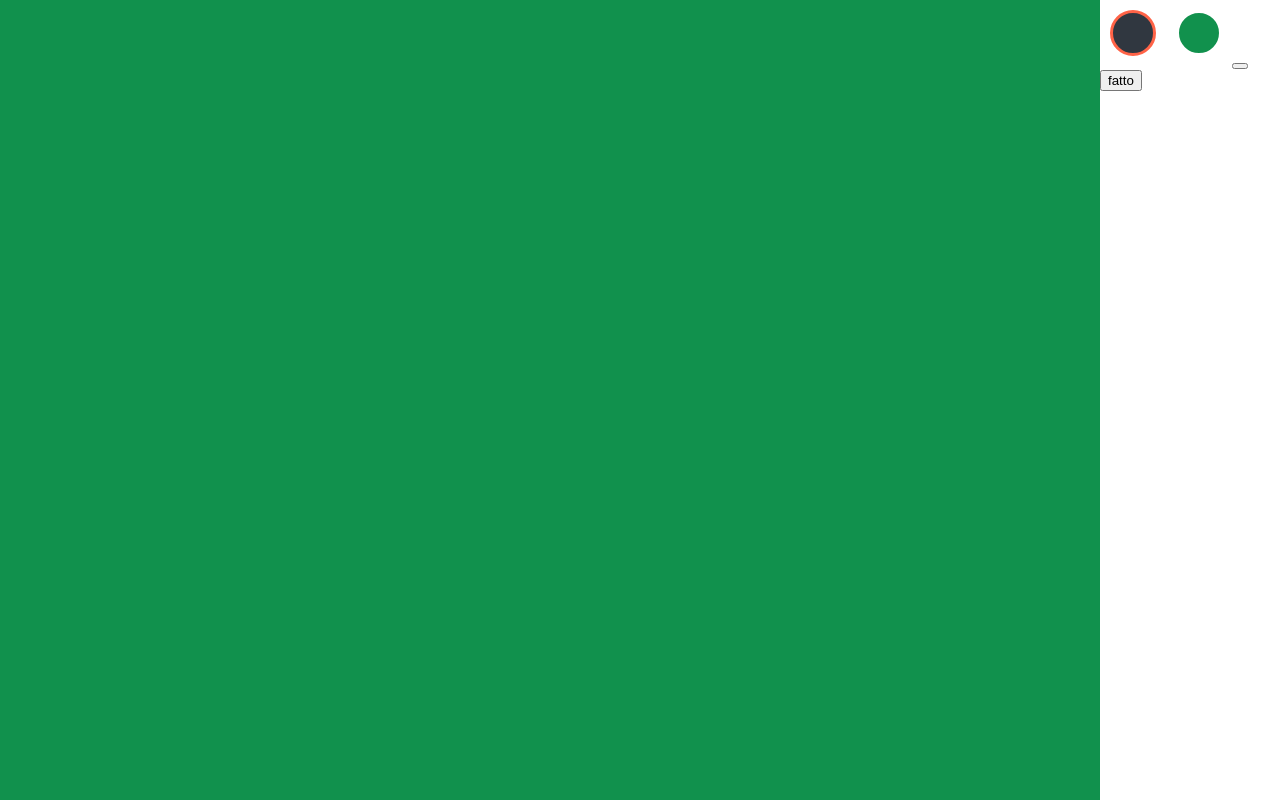
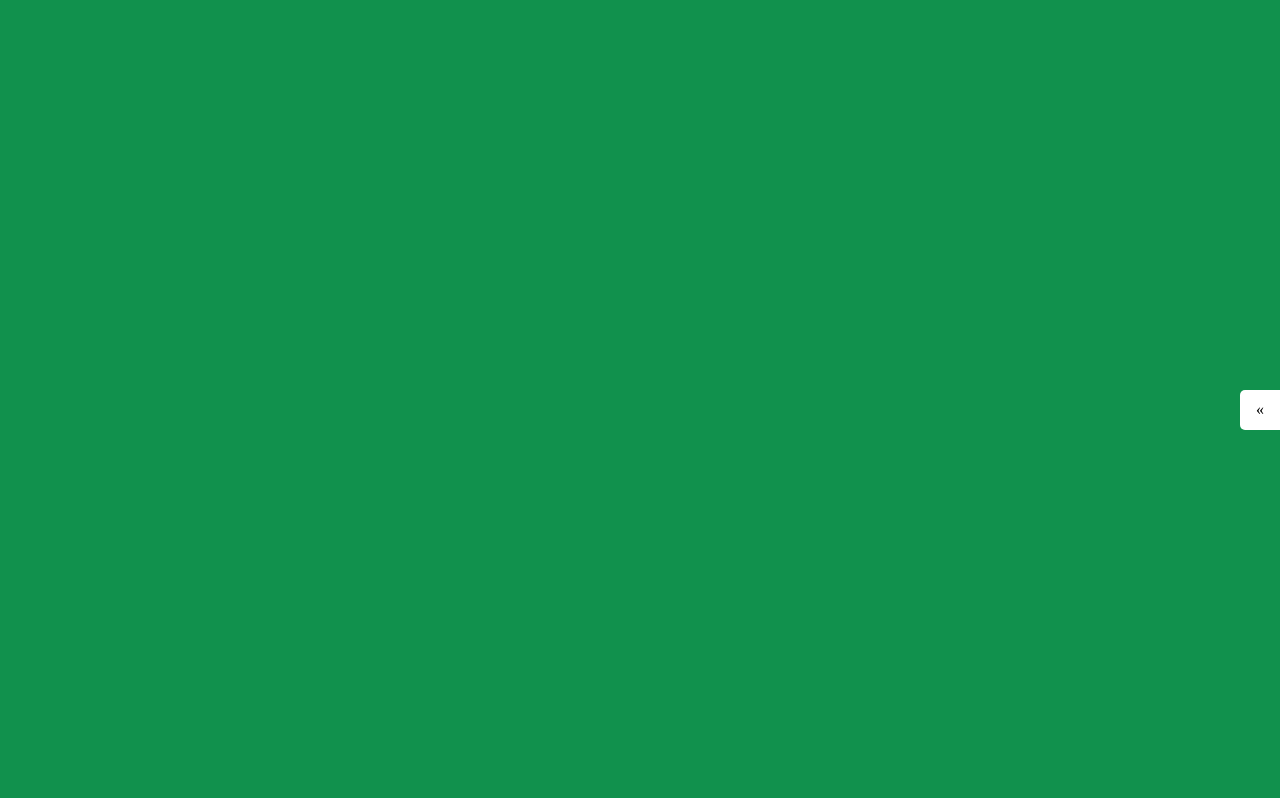
Before and after one commit to dariogiordano/peesta, a React (Create React App) app: page / in a window 1280 px wide. Built offline with nearby package versions, Linux system fonts and the light colour scheme.

Commit message:
sliding dashboard progress

```diff
--- a/src/components/ColorButton/styled/index.js
+++ b/src/components/ColorButton/styled/index.js
@@ -8,7 +8,14 @@ background-color:${props => props.color};
 margin:10px;
 display:inline-block;
 border:3px solid white;
+transition-timing-function: ease-out;
+transition: border 500ms;
 &.selected{border:3px solid tomato}
+&.selected:hover{border:3px solid tomato}
+&:hover{
+    cursor: pointer;
+    border:3px solid #cccccc;
+}
 `;
 
 export default StyledButton;
--- a/src/components/Dashboard/index.js
+++ b/src/components/Dashboard/index.js
@@ -9,6 +9,7 @@ class Dashboard extends React.Component {
     this.buttonClick=this.buttonClick.bind(this);
     this.changeColor=this.changeColor.bind(this);
     this.changeCursor=this.changeCursor.bind(this);
+    this.state={overClass:""};
   }
 
   changeColor(color){
@@ -19,13 +20,20 @@ class Dashboard extends React.Component {
     this.props.onChangeCursor(size);
   }
 
+  static getDerivedStateFromProps(props,state){
+    if(props.alertMsg!==""){
+      return{overClass: "over"};
+    }
+    return {overClass: ""}
+  }
+
   buttonClick(){
-console.log(this.props)
     this.props.onChangeGameStage();
   }
+
   render() {
     return (
-      <StyledDiv>
+      <StyledDiv className={this.state.overClass}>
         <div>{this.props.alertMsg}</div>
         {this.props.gameStage<3 &&
           <div>
--- a/src/components/Dashboard/styled/index.js
+++ b/src/components/Dashboard/styled/index.js
@@ -1,13 +1,39 @@
 import styled from "styled-components";
 const StyledDiv = styled.div`
+padding:10px;
 position:absolute;
 top:0;
-right:0;
+right:-200px;
 width:180px;
+height: 100vh;
 -webkit-user-select: none; /* webkit (safari, chrome) browsers */
 -moz-user-select: none; /* mozilla browsers */
 -khtml-user-select: none; /* webkit (konqueror) browsers */
 -ms-user-select: none; /* IE10+ */
+transition-timing-function: ease-out;
+transition: right 200ms;
+z-index:1;
+background-color:white;
+&:hover{
+    right:0px;
+}
+&.over{
+    right:0px;
+}
+:after{
+    text-align:center;
+    display:block;
+    position:absolute;
+    left:-40px;
+    width:40px;
+    height:40px;
+    top:calc(50% - 20px);
+    line-height:40px;
+    background-color:white;
+    border-radius:5px 0 0 5px;
+    content:"«";
+    color:"#dddddd"
+}
 `;
 
 export default StyledDiv;
--- a/src/components/Grid/index.js
+++ b/src/components/Grid/index.js
@@ -563,7 +563,7 @@ class Grid extends React.Component {
 
   componentDidMount() {
     this.setState(state=>({
-      dimensions:[(Math.floor((window.innerWidth)/this.cellSize)*this.cellSize)-180,Math.floor((window.innerHeight)/this.cellSize)*this.cellSize]
+      dimensions:[(Math.floor((window.innerWidth)/this.cellSize)*this.cellSize),Math.floor((window.innerHeight)/this.cellSize)*this.cellSize]
     }))
   }
   componentDidUpdate() {
@@ -619,10 +619,9 @@ class Grid extends React.Component {
     });
 
     return (
-      <div>
+      <StyledGrid onClick={this.handleClick} onMouseMove={this.handleMove} width={this.state.dimensions[0]}>
         <Loader isLoading={this.state.loading}></Loader>
-        <StyledGrid onClick={this.handleClick} onMouseMove={this.handleMove}>
-          <div>
+        <div className="inner">
           <DottedCanvas
             gameStage={this.state.gameStage}
             trackColor={this.trackColor}
@@ -644,7 +643,6 @@ class Grid extends React.Component {
           }
 
         </div>
-        </StyledGrid>
         <Dashboard
         gameStage={this.state.gameStage}
         trackColor={this.trackColor}
@@ -658,7 +656,7 @@ class Grid extends React.Component {
         alertMsg={this.state.alertMsg}
         brushColor={this.state.brushColor}
       />
-        </div>
+      </StyledGrid>
     );
   }
 }
--- a/src/components/Grid/styled/index.js
+++ b/src/components/Grid/styled/index.js
@@ -4,9 +4,13 @@ const StyledGrid = styled.div`
 display: flex;
 justify-content: left;
 align-items: center;
-div{
+overflow:hidden;
+height: 100vh;
+width:${props => props.width}px;
+position: relative;
+.inner{
     align-self: center;
-     position: relative;
+    position: relative;
 }
 `;
 
```
Lines whose indentation alone changed are shown as unchanged.
